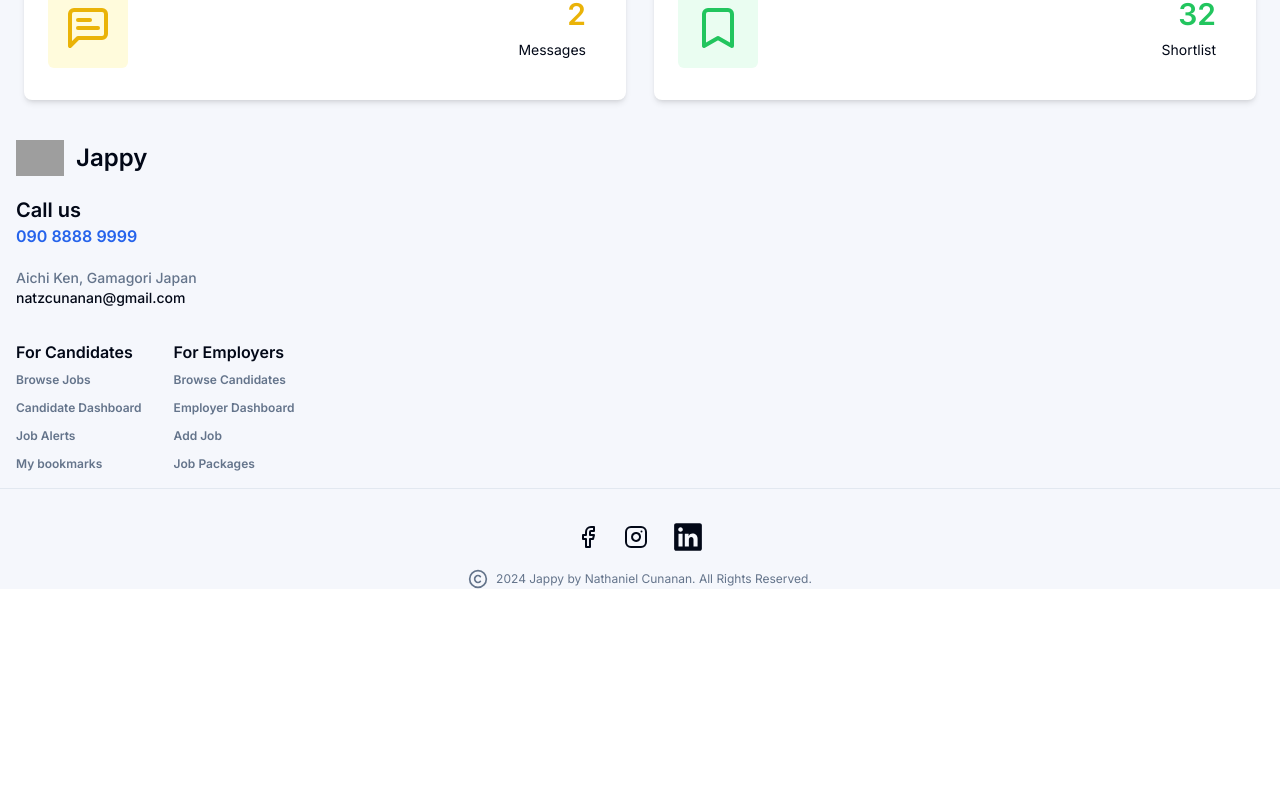
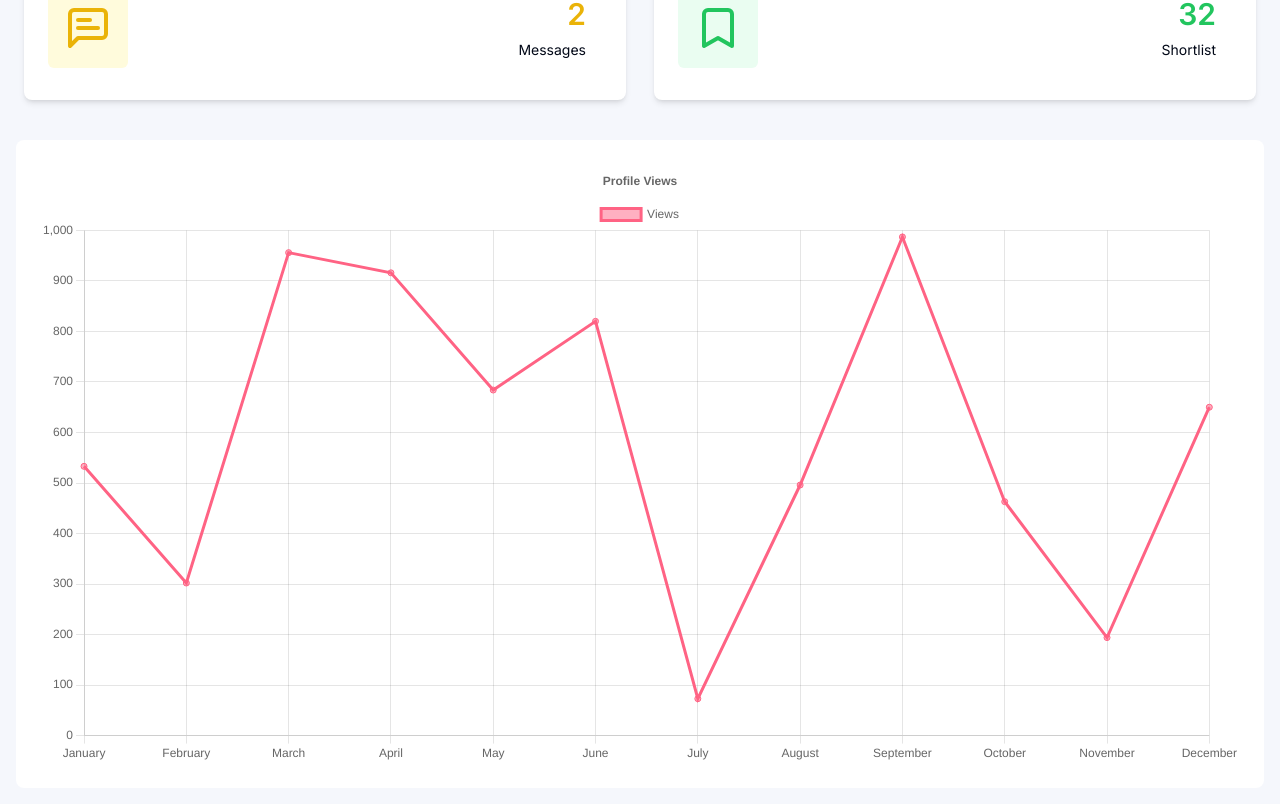
Before and after one commit to natzgg/jappy, a Next.js app: page /employer/dashboard in a window 1280 px wide. Shown: the part 576-1380 px from the top of the page. Before the commit the page ends 1165 px from the top, so only its background shows below. Built offline with nearby package versions, Linux system fonts and the light colour scheme; grey boxes are pictures that could not be loaded.

Commit message:
Added Chartjs2

```diff
--- /dev/null
+++ b/app/employer/dashboard/_components/visit-chart.tsx
@@ -0,0 +1,52 @@
+import LineChart from "@/components/charts/line-chart";
+import { faker } from "@faker-js/faker";
+
+const options = {
+  responsive: true,
+  plugins: {
+    legend: {
+      position: "top" as const,
+    },
+    title: {
+      display: true,
+      text: "Profile Views",
+    },
+  },
+};
+
+const labels = [
+  "January",
+  "February",
+  "March",
+  "April",
+  "May",
+  "June",
+  "July",
+  "August",
+  "September",
+  "October",
+  "November",
+  "December",
+];
+
+const data = {
+  labels,
+  datasets: [
+    {
+      label: "Views",
+      data: labels.map(() => faker.number.int({ min: 0, max: 1000 })),
+      borderColor: "rgb(255, 99, 132)",
+      backgroundColor: "rgba(255, 99, 132, 0.5)",
+    },
+  ],
+};
+
+export default function VisitChart() {
+  return (
+    <div className="p-4">
+      <div className="flex items-center justify-center rounded-lg bg-white md:p-6">
+        <LineChart options={options} data={data} />
+      </div>
+    </div>
+  );
+}
--- a/app/employer/dashboard/page.tsx
+++ b/app/employer/dashboard/page.tsx
@@ -1,14 +1,15 @@
-import InfoCard from "@/components/info-card";
+"use client";
+
 import DashboardTitle from "./_components/dashboard-title";
-import { BriefcaseBusiness } from "lucide-react";
-import PostedJobs from "./_cards/posted-jobs";
 import DashboardCards from "./_components/dashboard-cards";
+import VisitChart from "./_components/visit-chart";
 
 const EmployerDashboard = () => {
   return (
     <div className="bg-graycolor">
       <DashboardTitle />
       <DashboardCards />
+      <VisitChart />
     </div>
   );
 };
--- /dev/null
+++ b/components/charts/line-chart.tsx
@@ -0,0 +1,27 @@
+import React from "react";
+import {
+  Chart as ChartJS,
+  CategoryScale,
+  LinearScale,
+  PointElement,
+  LineElement,
+  Title,
+  Tooltip,
+  Legend,
+} from "chart.js";
+import { Line } from "react-chartjs-2";
+
+ChartJS.register(
+  CategoryScale,
+  LinearScale,
+  PointElement,
+  LineElement,
+  Title,
+  Tooltip,
+  Legend
+);
+
+export default function LineChart({ options, data }: any) {
+  console.log(options, data);
+  return <Line options={options} data={data} />;
+}
--- a/package.json
+++ b/package.json
@@ -16,12 +16,14 @@
     "@radix-ui/react-select": "^2.0.0",
     "@radix-ui/react-separator": "^1.0.3",
     "@radix-ui/react-slot": "^1.0.2",
+    "chart.js": "^4.4.2",
     "class-variance-authority": "^0.7.0",
     "clsx": "^2.1.0",
     "embla-carousel-react": "^8.0.2",
     "lucide-react": "^0.371.0",
     "next": "14.2.2",
     "react": "^18",
+    "react-chartjs-2": "^5.2.0",
     "react-dom": "^18",
     "tailwind-merge": "^2.2.2",
     "tailwindcss-animate": "^1.0.7",
@@ -29,6 +31,7 @@
     "zustand": "^4.5.2"
   },
   "devDependencies": {
+    "@faker-js/faker": "^8.4.1",
     "@types/node": "^20",
     "@types/react": "^18",
     "@types/react-dom": "^18",
```
Also changed, not shown: 1 other file (tests, documents, lock files or other folders).
